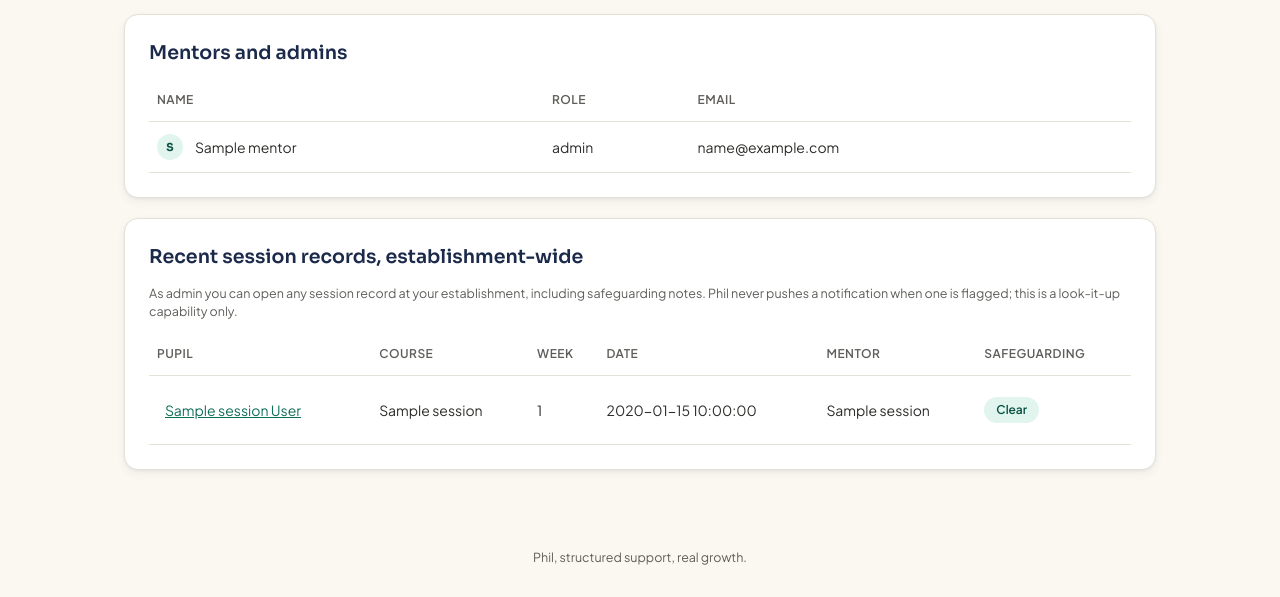
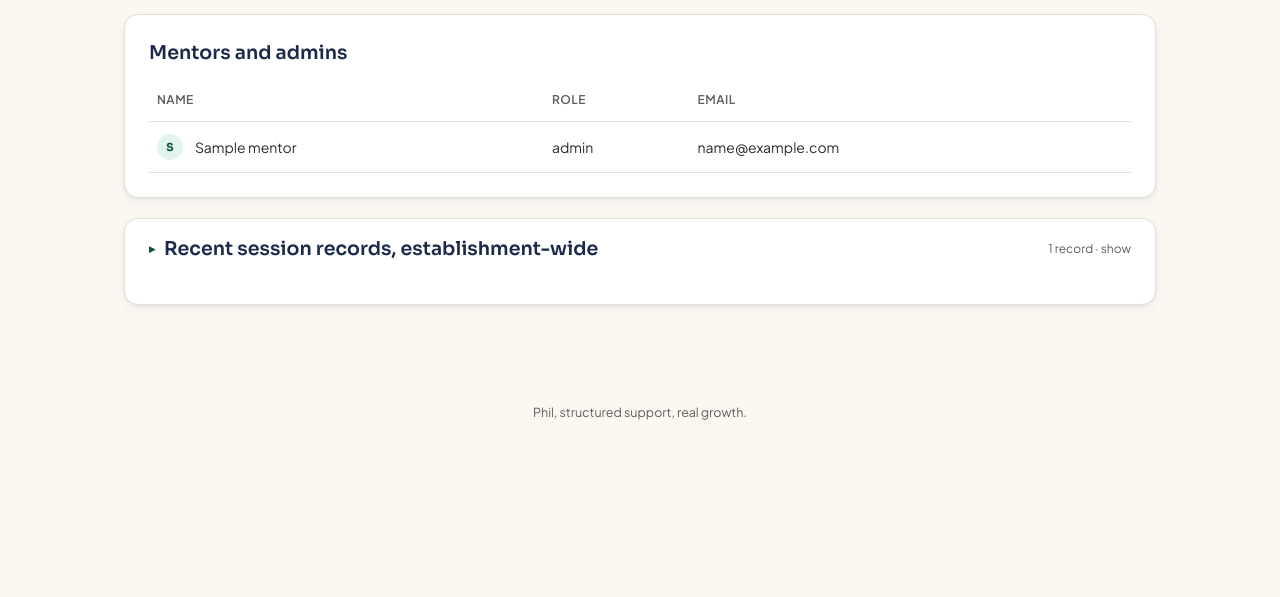
Before and after one commit to Alexandersocrates-dev/phil-app, a Python web app: template templates/admin_home.html in a window 1280 px wide. Shown: the part 1135-1732 px from the top of the page. After the commit the page ends 1555 px from the top, so only its background shows below. Run offline with Jinja, Linux system fonts and the light colour scheme; the template is opened without the code that fills it: most values are stand-ins (such as "Sample title", 1, 10 or a date in 2020).

Commit message:
Collapsible lists and pupils bar

```diff
--- a/templates/admin_home.html
+++ b/templates/admin_home.html
@@ -137,8 +137,11 @@
   </table>
 </div>
 
-<div class="card">
-  <h2>Recent session records, establishment-wide</h2>
+<details class="card collapse-card">
+  <summary class="collapse-summary">
+    <h2>Recent session records, establishment-wide</h2>
+    <span class="collapse-hint">{{ sessions|length }} record{{ '' if sessions|length == 1 else 's' }} &middot; show</span>
+  </summary>
   <p class="muted" style="font-size:12.5px;">As admin you can open any session record at your establishment, including safeguarding notes. Phil never pushes a notification when one is flagged; this is a look-it-up capability only.</p>
   {% if not sessions %}
     <p class="muted">No sessions recorded yet.</p>
@@ -157,5 +160,17 @@
     {% endfor %}
   </table>
   {% endif %}
-</div>
+</details>
+
+<style>
+.collapse-card{padding-top:0;}
+.collapse-summary{display:flex; align-items:center; justify-content:space-between; gap:12px;
+  cursor:pointer; list-style:none; padding:var(--sp-4) 0;}
+.collapse-summary::-webkit-details-marker{display:none;}
+.collapse-summary h2{margin:0; display:inline-flex; align-items:center; gap:9px;}
+.collapse-summary h2::before{content:"\25B8"; color:var(--teal-darker); font-size:12px; transition:transform .12s ease;}
+.collapse-card[open] .collapse-summary h2::before{transform:rotate(90deg);}
+.collapse-hint{font-size:12px; color:var(--muted); white-space:nowrap;}
+.collapse-card[open] .collapse-hint{visibility:hidden;}
+</style>
 {% endblock %}
```
Also changed, not shown: templates/admin_pupils.html (+13 -8 lines), templates/mentor_home.html (+11 -6 lines).
